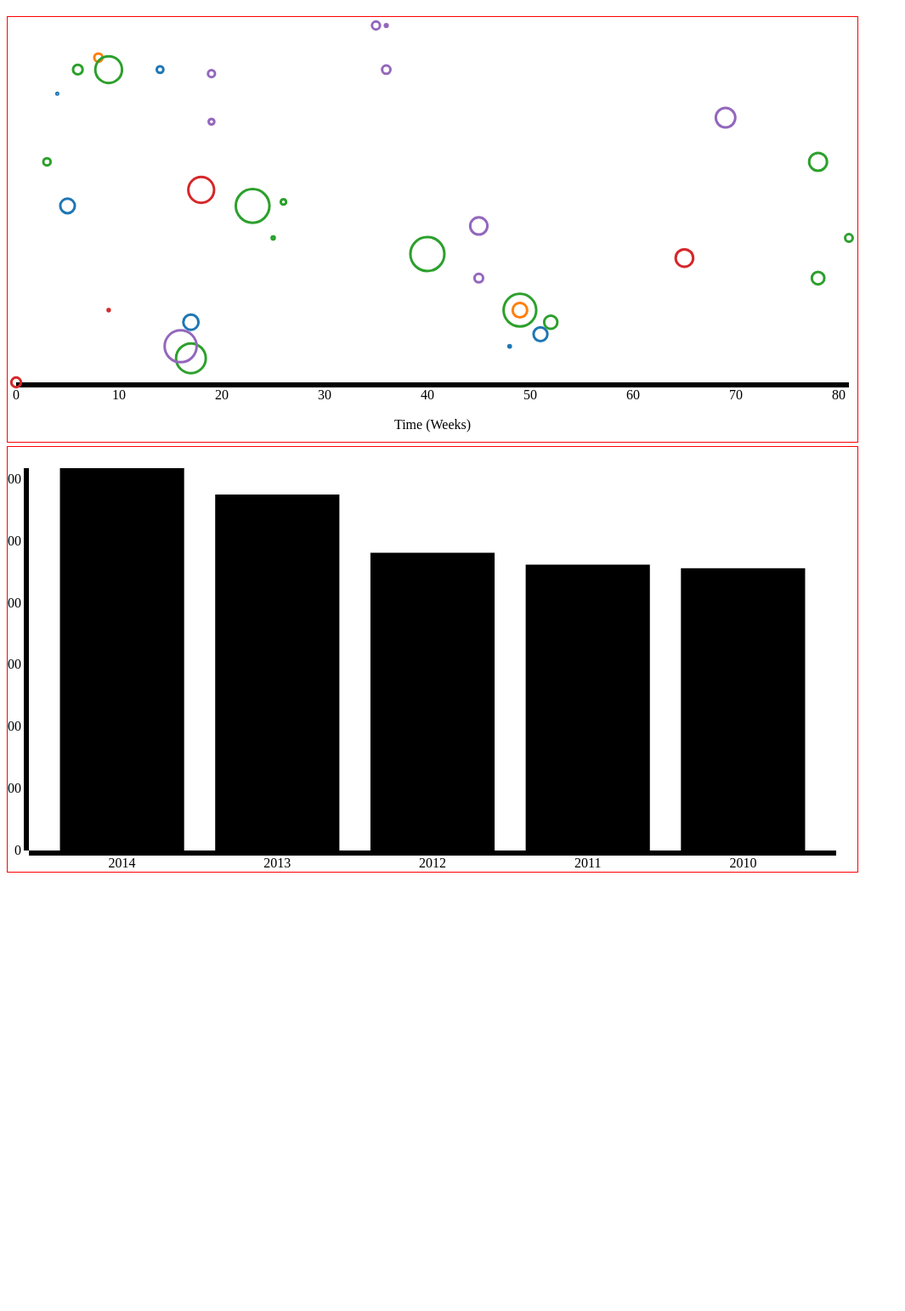
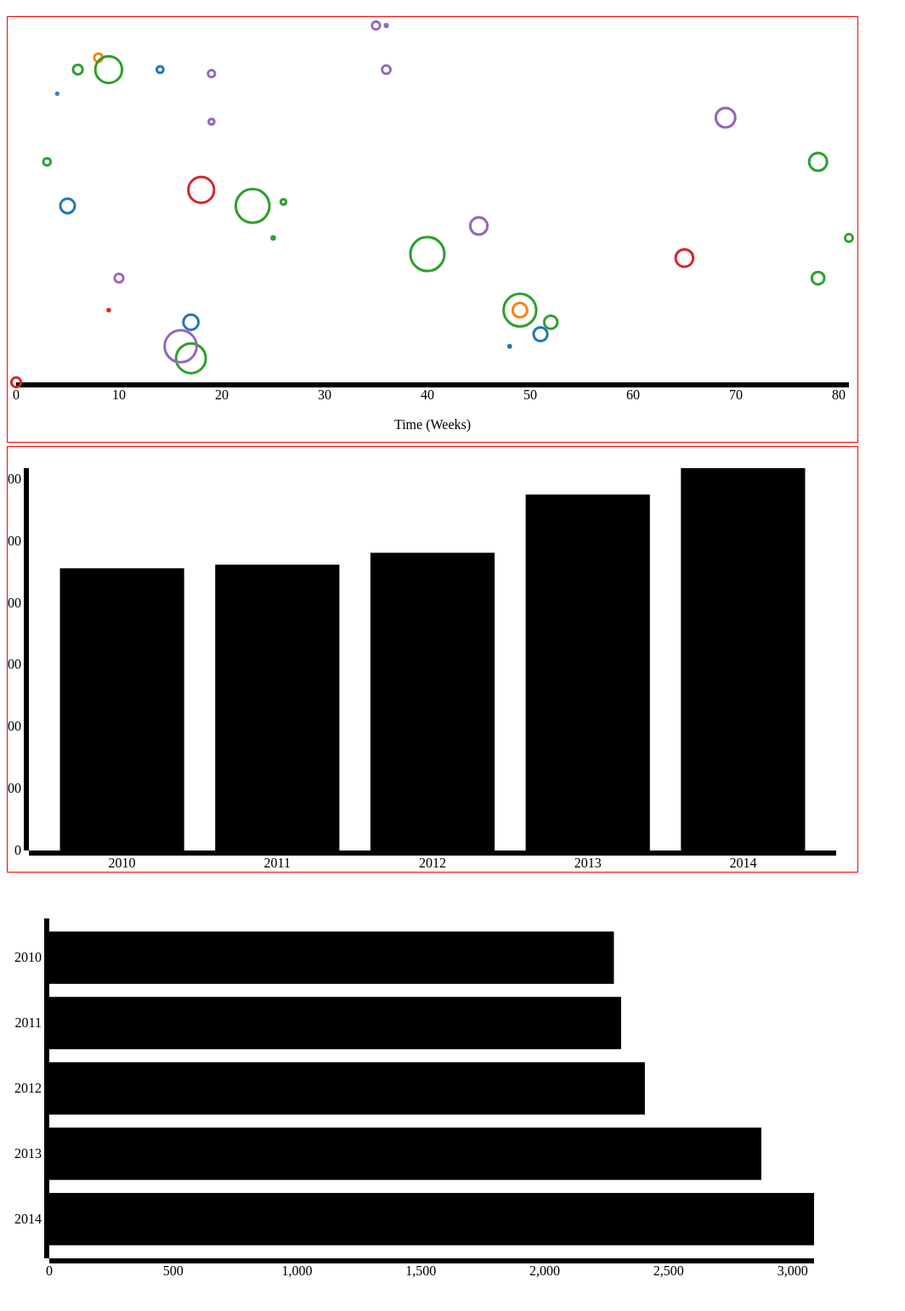
Before and after one commit to josh-jacobsen/D3, a website with bundled scripts: page index.html in a window 1280 px wide. Shown: the part 61-1604 px from the top of the page at 85% size, without its empty margins (0-1065 px from the left). Built offline with nearby package versions, Linux system fonts and the light colour scheme.

Commit message:
basic horizontal chart complete

```diff
--- a/bundle.js
+++ b/bundle.js
@@ -58,171 +58,99 @@ function barType(d){
   return d;
 }
 
-
 module.exports = {
   barRender: barRender,
   barType: barType
 }
 
 },{}],2:[function(require,module,exports){
-// var barRender = require('./barRender');
-var scatterChart = require('./scatterChart');
-
-var barChart = require('./barChart');
-
-
-// Scatter chart
-
-// set variables for scatter chart
-//
-// var scatterWidth = 1000;
-// var scatterHeight = 500;
-//
-// var scatterMargin = {top: 10, bottom: 70, left: 10, right: 10}
-//
-// var scatterInnerWidth = scatterWidth - scatterMargin.left - scatterMargin.right;
-// var scatterInnerHeight = scatterHeight - scatterMargin.top - scatterMargin.bottom;
-//
-// var scatterrMin = 1;
-// var scatterrMax = 20;
-// var scatterxColumn = "time_weeks";
-// var scatteryColumn = "percent_complete";
-// var scatterrColumn = "project_cost"
-// var scattercolorColumn = "category"
-// var scatterXAxisLabelOffset = 55;
-// var scatterXAxisLabelText = "Time (Weeks)"
-//
-// // define scatter SVG
-// var scatterSvg = d3.select(".scatter").append("svg")
-//   .attr("width", scatterWidth)
-//   .attr("height", scatterHeight)
-//   .attr("id", "scatter")
-//
-// // create group of circles to transform and translate
-// var scatterG = scatterSvg.append("g")
-//   .attr("transform", "translate(" + scatterMargin.left + "," + scatterMargin.top + ")");
-//
-// var scatterXAxisGroup = scatterG.append("g")
-//   .attr("transform", "translate(0," + scatterInnerHeight + ")")
-//
-// var scatterXAxisLabel = scatterXAxisGroup.append("text")
-//   .style("text-anchor", "middle")
-//   .attr("transform", "translate(" + (scatterInnerWidth / 2) + "," + scatterXAxisLabelOffset + ")")
-//   .attr("class", "label")
-//   .text(scatterXAxisLabelText);
-//
-//
-// var scatterxScale = d3.scale.linear().range([0, scatterInnerWidth])
-// var scatteryScale = d3.scale.linear().range([scatterInnerHeight, 0])
-// var scatterrScale = d3.scale.linear().range([scatterrMin, scatterrMax])
-// var scatterColorScale = d3.scale.category10();
-//
-// var scatterXAxis = d3.svg.axis().scale(scatterxScale).orient("bottom");
-//
-// // render the scatter graph
-// function scatterRender(data) {
-//     scatterxScale.domain(d3.extent(data, function (d) {return d[scatterxColumn] }))
-//     scatteryScale.domain(d3.extent(data, function (d) {return d[scatteryColumn] }))
-//     scatterrScale.domain(d3.extent(data, function (d) {return d[scatterrColumn]}))
-//
-//     // Call axeies
-//     scatterXAxisGroup.call(scatterXAxis)
-//
-//     // Bind data
-//     var circles = scatterG.selectAll("circle").data(data)
-//
-//     //Enter
-//     circles.enter().append("circle");
-//
-//     //Update
-//     circles
-//       .attr("cx", function (d) {return scatterxScale(d[scatterxColumn]);})
-//       .attr("cy", function (d) {return scatteryScale(d[scatteryColumn]);})
-//       .attr("r", function (d) {return scatterrScale(d[scatterrColumn]);})
-//       .attr("stroke", function (d) {return scatterColorScale(d[scattercolorColumn])})
-//
-//     //Exit
-//     circles.exit.remove();
-// };
-//
-// function scatterType(d) {
-//   d.percent_complete = Number(d.percent_complete);
-//   d.project_cost = Number(d.project_cost)
-//   d.time_weeks = Number(d.time_weeks)
-//   return d
-// };
-
 // Bar chart
 
-// var barOuterWidth = 1000;
-// var barOuterHeight = 500;
-// var barMargin = {top: 25, bottom: 25, left: 25, right: 25}
-// var barPadding = 0.2;
-//
-// var barInnerWidth = barOuterWidth - barMargin.left - barMargin.right;
-// var barInnerHeight = barOuterHeight - barMargin.top - barMargin.bottom;
-//
-// var barxColumn = "year";
-// var baryColumn = "budget";
-//
-// var barSvg = d3.select(".bar").append("svg")
-//   .attr("width", barOuterWidth)
-//   .attr("height", barOuterHeight)
-//   .attr("id", "bar")
-//
-// var barG = barSvg.append("g")
-//   .attr("transform", "translate(" + barMargin.left + "," + barMargin.top + ")");
-//
-// var barXAxisG = barG.append("g")
-//   .attr("transform", "translate(0," + barInnerHeight + ")");
-// var barYAxisG = barG.append("g");
-//
-// var barxScale = d3.scale.ordinal().rangeBands([0, barInnerWidth], barPadding);
-// var baryScale = d3.scale.linear().range([barInnerHeight, 0]);
-//
-// var barXAxis = d3.svg.axis().scale(barxScale).orient("bottom");
-// var barYAxis = d3.svg.axis().scale(baryScale).orient("left");
-//
-// function barRender(data) {
-//   barxScale.domain(     data.map(function (d) {return d[barxColumn]; }));
-//   baryScale.domain([0, d3.max(data, function (d) { return d[baryColumn]; } )]);
-//
-//   barXAxisG.call(barXAxis)
-//   barYAxisG.call(barYAxis)
-//
-//   // bind data
-//   var bars = barG.selectAll("rect").data(data);
-//
-//   // enter
-//   bars.enter().append("rect")
-//     .attr("width", barxScale.rangeBand());
-//
-//   // Update
-//
-//   bars
-//     .attr("x", function (d) {return barxScale(d[barxColumn]); })
-//     .attr("y", function (d) {return baryScale(d[baryColumn]); })
-//     .attr("height", function (d) {return barInnerHeight - baryScale(d[baryColumn])})
-// }
-//
-// function barType(d){
-//   d.year = +d.year;
-//   d.budget = +d.budget;
-//   return d;
-// }
+var barOuterWidth = 1000;
+var barOuterHeight = 500;
+var barMargin = {top: 50, bottom: 50, left: 50, right: 50}
+var barPadding = 0.2;
 
+var barxColumn = "budget";
+var baryColumn = "year";
+var xAxisLabelText = "Budget"
+var xAxisLabelOffset = 60;
 
-// function calls to create graphs
+var barInnerWidth = barOuterWidth - barMargin.left - barMargin.right;
+var barInnerHeight = barOuterHeight - barMargin.top - barMargin.bottom;
 
-// d3.csv("../data/project_data.csv", scatterType, scatterRender)
+var barSvg = d3.select(".horizontalBar").append("svg")
+  .attr("width", barOuterWidth)
+  .attr("height", barOuterHeight)
+  .attr("id", "horizontalBar")
+
+var barG = barSvg.append("g")
+  .attr("transform", "translate(" + barMargin.left + "," + barMargin.top + ")");
+
+var barXAxisG = barG.append("g")
+  .attr("class", "x axis")
+  .attr("transform", "translate(0," + barInnerHeight + ")");
+
+var barYAxisG = barG.append("g")
+  .attr("class", "y axis")
+
+var xAxisLabel = barXAxisG.append("text")
+  .style("text-anchor", "middle")
+  .attr("transform", "translate(" + (barInnerWidth / 2) + "," + xAxisLabelOffset)
+  .attr("class", "label")
+
+var barxScale = d3.scale.linear().range([0, barInnerWidth]);
+var baryScale = d3.scale.ordinal().rangeBands([0, barInnerHeight], barPadding);
+
+var barXAxis = d3.svg.axis().scale(barxScale).orient("bottom");
+var barYAxis = d3.svg.axis().scale(baryScale).orient("left");
+
+function horizontalRender(data) {
+  barxScale.domain([0, d3.max(data, function (d) { return d[barxColumn]; } )]);
+  baryScale.domain(    data.map(function (d) {return d[baryColumn];}));
+
+  barXAxisG.call(barXAxis)
+  barYAxisG.call(barYAxis)
+
+  // bind data
+  var bars = barG.selectAll("rect").data(data);
+
+  // enter
+  bars.enter().append("rect")
+    .attr("height", baryScale.rangeBand());
+
+  // Update
+
+  bars
+    .attr("x", 0)
+    .attr("y", function (d) {return baryScale(d[baryColumn]); })
+    .attr("width", function (d) {return barxScale(d[barxColumn])})
+}
+
+function horizontalType(d){
+  d.year = +d.year;
+  d.budget = +d.budget;
+  return d;
+}
+
+module.exports = {
+  horizontalRender: horizontalRender,
+  horizontalType: horizontalType
+}
+
+},{}],3:[function(require,module,exports){
+var scatterChart = require('./scatterChart');
+var barChart = require('./barChart');
+var horizontalBar = require('./horizontalBar');
+
 
 d3.csv("../data/project_data.csv", scatterChart.scatterType, scatterChart.scatterRender)
 
-// d3.csv("../data/yearOnYear.csv", barType, barRender)
-
 d3.csv("../data/yearOnYear.csv", barChart.barType, barChart.barRender)
 
-},{"./barChart":1,"./scatterChart":3}],3:[function(require,module,exports){
+d3.csv("../data/yearOnYear.csv", horizontalBar.horizontalType, horizontalBar.horizontalRender)
+
+},{"./barChart":1,"./horizontalBar":2,"./scatterChart":4}],4:[function(require,module,exports){
 
 // set variables for scatter chart
 
@@ -303,19 +231,9 @@ function scatterType(d) {
   return d
 };
 
-
-
-
-
-
-
-
-
-
-
 module.exports = {
   scatterRender: scatterRender,
   scatterType: scatterType
 }
 
-},{}]},{},[2]);
+},{}]},{},[3]);
--- a/css/learnD3.css
+++ b/css/learnD3.css
@@ -15,7 +15,3 @@ circle {
   stroke-width: 3px;
 
 }
-
-.line {
-  height: 1000px;
-}
--- a/data/project_data.csv
+++ b/data/project_data.csv
@@ -32,4 +32,4 @@ project_cost,percent_complete,time_weeks,name,category
 54,31,65,NH-90,vehicles
 53,39,45,bandages,misc
 26,78,36,morphine,misc
-27,26,45,whiskey,misc
+27,26,10,whiskey,misc
--- a/data/yearOnYear.csv
+++ b/data/yearOnYear.csv
@@ -1,6 +1,6 @@
 year,budget
+2010,2279
+2011,2308
+2012,2404
+2013,2874
 2014,3087
-2013,2874
-2012,2404
-2011,2308
-2010,2279
--- a/index.html
+++ b/index.html
@@ -18,6 +18,8 @@
     </div>
     <div class="line">
     </div>
+    <div class="horizontalBar">
+    </div>
 
   <!-- <script type="text/javascript" src="js/learnD3.js"></script> -->
   <script type="text/javascript" src="bundle.js"></script>
--- a/js/barChart.js
+++ b/js/barChart.js
@@ -57,7 +57,6 @@ function barType(d){
   return d;
 }
 
-
 module.exports = {
   barRender: barRender,
   barType: barType
--- /dev/null
+++ b/js/horizontalBar.js
@@ -0,0 +1,73 @@
+// Bar chart
+
+var barOuterWidth = 1000;
+var barOuterHeight = 500;
+var barMargin = {top: 50, bottom: 50, left: 50, right: 50}
+var barPadding = 0.2;
+
+var barxColumn = "budget";
+var baryColumn = "year";
+var xAxisLabelText = "Budget"
+var xAxisLabelOffset = 60;
+
+var barInnerWidth = barOuterWidth - barMargin.left - barMargin.right;
+var barInnerHeight = barOuterHeight - barMargin.top - barMargin.bottom;
+
+var barSvg = d3.select(".horizontalBar").append("svg")
+  .attr("width", barOuterWidth)
+  .attr("height", barOuterHeight)
+  .attr("id", "horizontalBar")
+
+var barG = barSvg.append("g")
+  .attr("transform", "translate(" + barMargin.left + "," + barMargin.top + ")");
+
+var barXAxisG = barG.append("g")
+  .attr("class", "x axis")
+  .attr("transform", "translate(0," + barInnerHeight + ")");
+
+var barYAxisG = barG.append("g")
+  .attr("class", "y axis")
+
+var xAxisLabel = barXAxisG.append("text")
+  .style("text-anchor", "middle")
+  .attr("transform", "translate(" + (barInnerWidth / 2) + "," + xAxisLabelOffset)
+  .attr("class", "label")
+
+var barxScale = d3.scale.linear().range([0, barInnerWidth]);
+var baryScale = d3.scale.ordinal().rangeBands([0, barInnerHeight], barPadding);
+
+var barXAxis = d3.svg.axis().scale(barxScale).orient("bottom");
+var barYAxis = d3.svg.axis().scale(baryScale).orient("left");
+
+function horizontalRender(data) {
+  barxScale.domain([0, d3.max(data, function (d) { return d[barxColumn]; } )]);
+  baryScale.domain(    data.map(function (d) {return d[baryColumn];}));
+
+  barXAxisG.call(barXAxis)
+  barYAxisG.call(barYAxis)
+
+  // bind data
+  var bars = barG.selectAll("rect").data(data);
+
+  // enter
+  bars.enter().append("rect")
+    .attr("height", baryScale.rangeBand());
+
+  // Update
+
+  bars
+    .attr("x", 0)
+    .attr("y", function (d) {return baryScale(d[baryColumn]); })
+    .attr("width", function (d) {return barxScale(d[barxColumn])})
+}
+
+function horizontalType(d){
+  d.year = +d.year;
+  d.budget = +d.budget;
+  return d;
+}
+
+module.exports = {
+  horizontalRender: horizontalRender,
+  horizontalType: horizontalType
+}
```
Also changed, not shown: js/learnD3.js (+4 -150 lines), js/scatterChart.js (+0 -10 lines).
